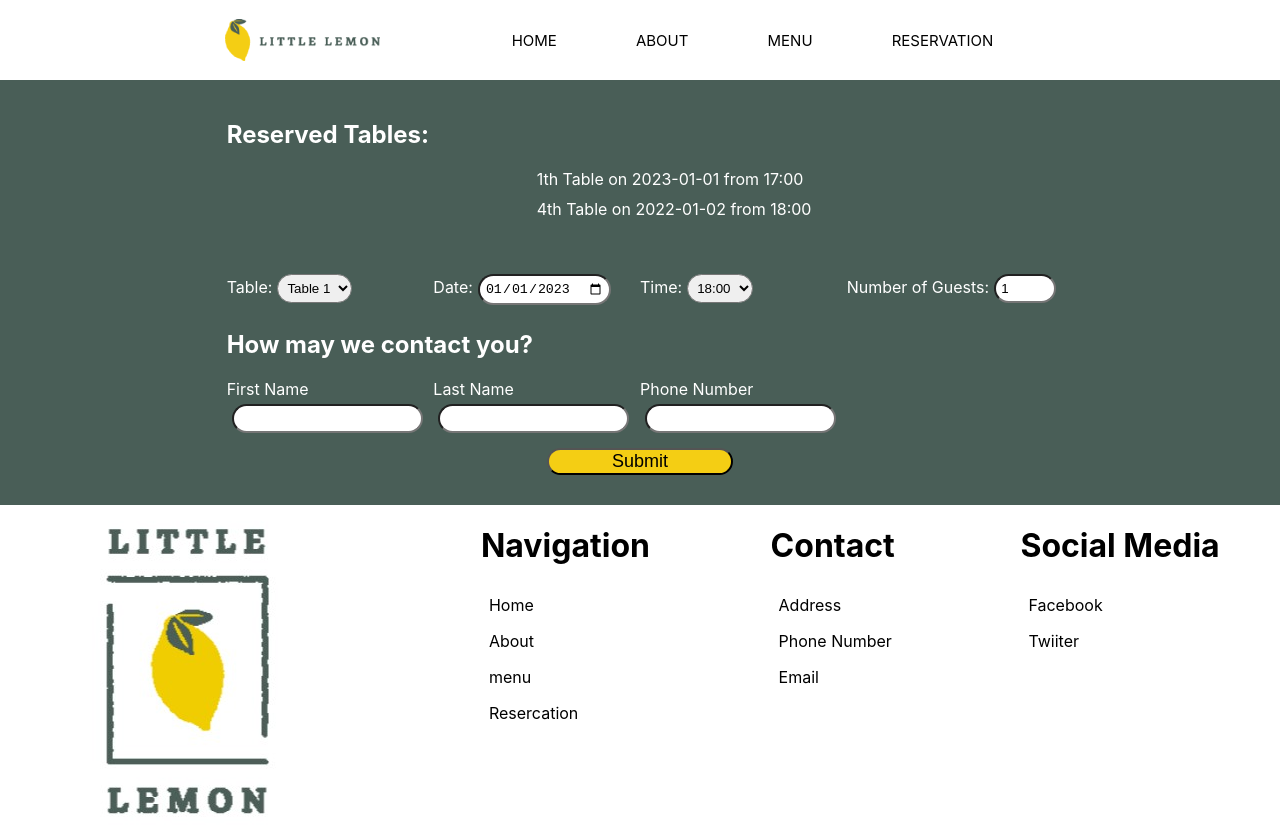
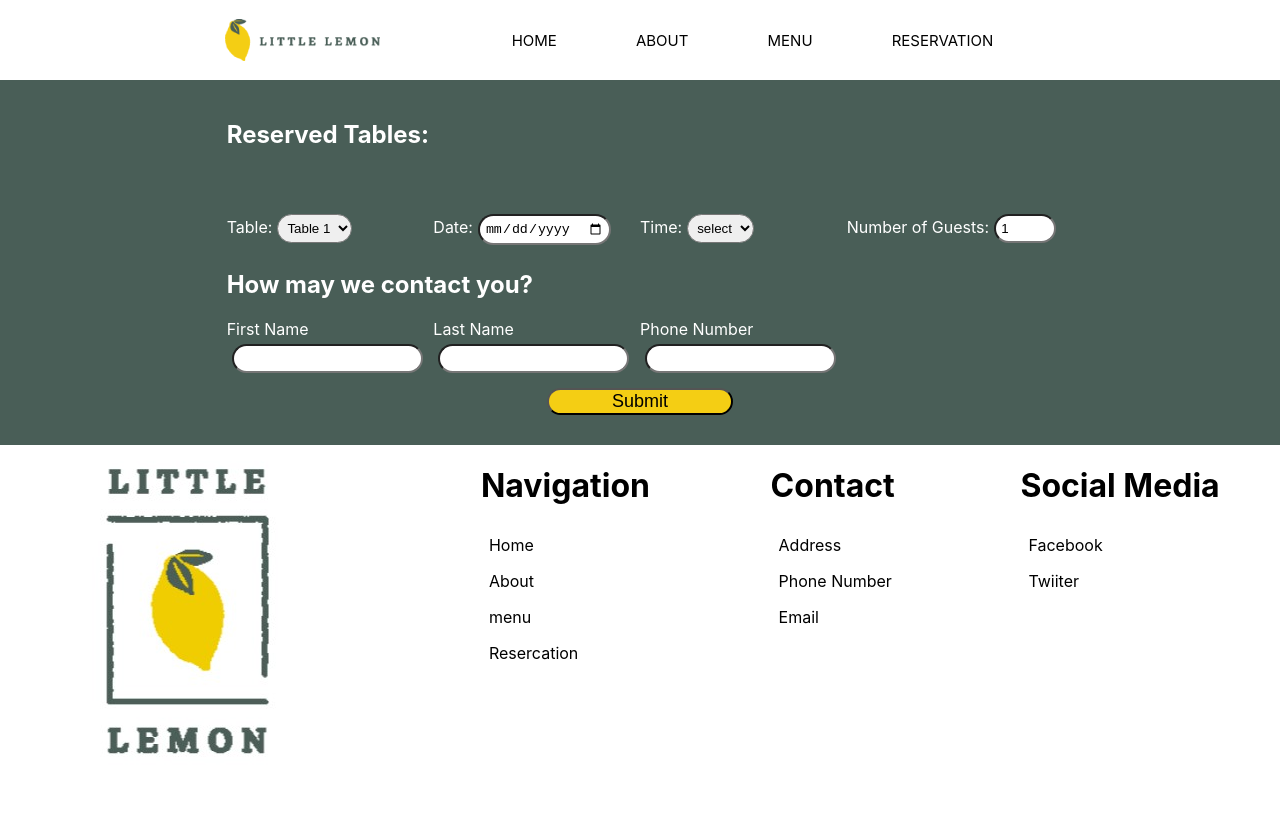
Before and after one commit to HermaeusMorea/little-lemon, a React (Create React App) app: page /BookingPage in a window 1280 px wide. After the commit the page ends 800 px from the top, so only its background shows below. Built offline with nearby package versions, Linux system fonts and the light colour scheme.

Commit message:
complete newly added feature

```diff
--- a/src/components/BookingPage.js
+++ b/src/components/BookingPage.js
@@ -1,14 +1,11 @@
 import React from 'react';
 import ShowReservedTables from './ShowReservedTables';
-import { TablesProvider } from './TablesContext';
 import FormikForm from './ChoosingTable';
 function BookingPage(props){
     return(
     <div>
-        <TablesProvider>
       <ShowReservedTables />
-        <FormikForm/>
-        </TablesProvider>
+      <FormikForm/>
     </div>
    )
 }
--- a/src/components/ChoosingTable.js
+++ b/src/components/ChoosingTable.js
@@ -13,6 +13,7 @@ const FormikForm = () => {
     { value: 5, label: 'Table 5' },
   ];
 
+
 const timeOptions = [
   { value: '17:00', label: '17:00' },
   { value: '18:00', label: '18:00' },
@@ -25,8 +26,8 @@ const FormikForm = () => {
 
   const formik = useFormik({
     initialValues: {
-      date: '2023-01-01',
-      time: '17:00',
+      date: '',
+      time: 'select',
       guests: 1,
       table: 1,
       firstName: '',
@@ -35,7 +36,11 @@ const FormikForm = () => {
     },
     validationSchema: Yup.object({
       date: Yup.date().required('Required'),
-      time: Yup.string().required('Required'),
+      time: Yup.string()
+    .required('Required')
+    .test('time', 'Please select a valid time', function (value) {
+      return value !== 'select';
+    }),
       guests: Yup.number().required('Required').min(1).max(10),
       table: Yup.string().required('Required'),
       firstName: Yup.string().required('Required'),
@@ -48,6 +53,7 @@ const FormikForm = () => {
         setTables([...tables, { id: `${values.table}${values.date}${values.time}`, tablenumber: values.table, date: values.date, time: values.time }]);
         formik.setSubmitting(false);
         alert("Reservation Succeed");
+        formik.resetForm();
       }
       else {
         alert("Already Reserved!");
@@ -67,6 +73,9 @@ const FormikForm = () => {
 
       <label htmlFor="time" className='time'>Time:
         <select {...formik.getFieldProps('time')}>
+        <option key="select" value="select">
+                select
+        </option>
           {timeOptions
             .filter((option) => {
               const exists = tables.some(table => table.id === `${formik.values.table}${formik.values.date}${option.value}`);
@@ -76,7 +85,6 @@ const FormikForm = () => {
                 return false;
               }
             })
-
             .map((option) => (
               <option key={option.value} value={option.value}>
                 {option.label}
--- a/src/components/TablesContext.js
+++ b/src/components/TablesContext.js
@@ -1,22 +1,20 @@
-import { createContext, useState } from 'react';
+import { createContext, useState, useEffect } from 'react';
 
 const TablesContext = createContext();
 
 function TablesProvider({ children }) {
-  const [tables, setTables] = useState([
-    {
-      id: `${'1'}${'2023-01-01'}${'17:00'}`,
-      tablenumber:1,
-      date: '2023-01-01',
-      time: '17:00',
-    },
-    {
-      id: `${'4'}${'2023-01-02'}${'18:00'}`,
-      tablenumber:4,
-      date: '2022-01-02',
-      time: '18:00',
-    },
-  ]);
+  const [tables, setTables] = useState([]);
+
+  useEffect(() => {
+    const storedTables = localStorage.getItem('tables');
+    if (storedTables) {
+      setTables(JSON.parse(storedTables));
+    }
+  }, []);
+
+  useEffect(() => {
+    localStorage.setItem('tables', JSON.stringify(tables));
+  }, [tables]);
 
   return (
     <TablesContext.Provider value={{ tables, setTables }}>
```
Also changed, not shown: src/App.js (+10 -5 lines). Lines whose indentation alone changed are shown as unchanged.
